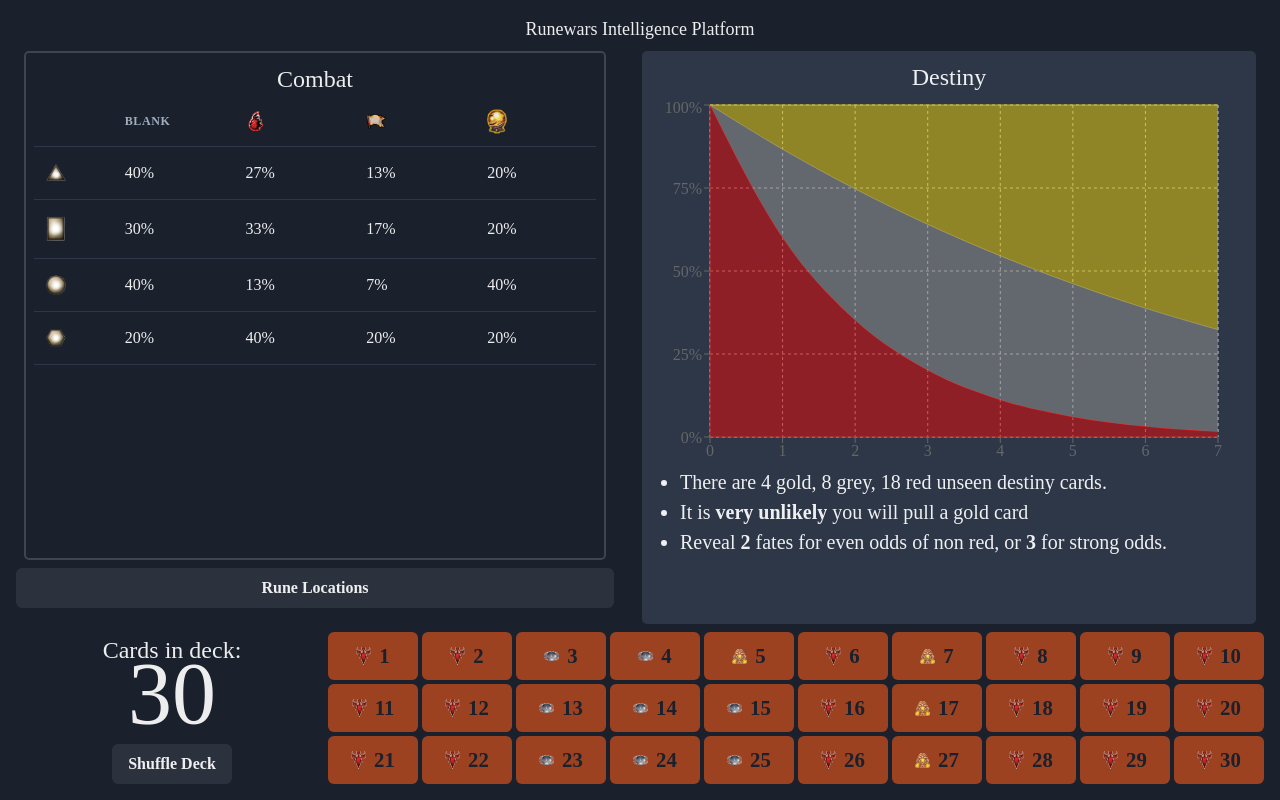
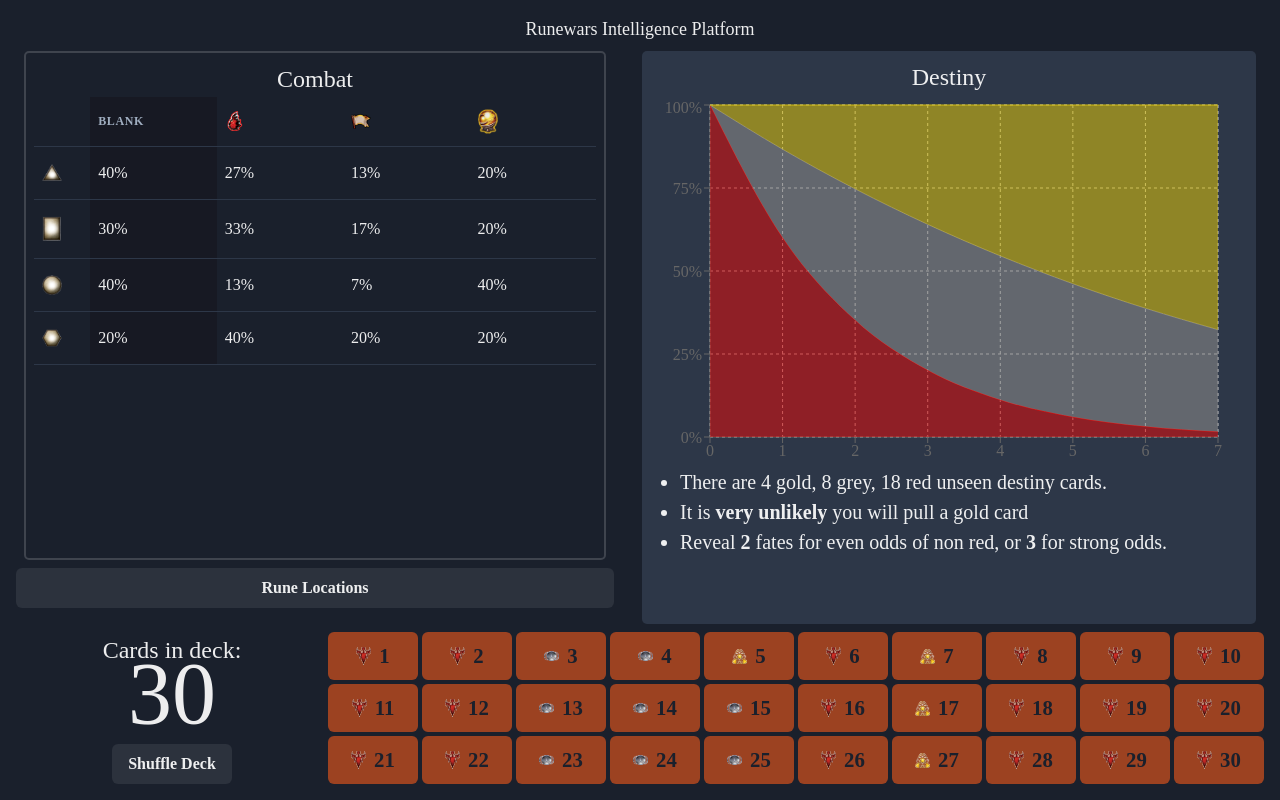
Before and after one commit to Dartoxian/rune-intelligence, a React (Create React App) app: page / in a window 1280 px wide. Built offline with nearby package versions, Linux system fonts and the light colour scheme; a web font is replaced by a local one.

Commit message:
Highlight blanks

```diff
--- a/src/App.tsx
+++ b/src/App.tsx
@@ -21,12 +21,12 @@ const runeTheme = extendTheme({
       variants: {
         simple: {
           td: {
-            paddingInlineStart: "3",
-            paddingInlineEnd: "3",
+            paddingInlineStart: "2",
+            paddingInlineEnd: "2",
           },
           th: {
-            paddingInlineStart: "3",
-            paddingInlineEnd: "3",
+            paddingInlineStart: "2",
+            paddingInlineEnd: "2",
           },
         },
       },
--- a/src/components/Combat.tsx
+++ b/src/components/Combat.tsx
@@ -13,6 +13,8 @@ import {
   Th,
   Thead,
   Tr,
+  useColorModeValue,
+  useToken,
 } from "@chakra-ui/react";
 
 import * as React from "react";
@@ -84,6 +86,15 @@ export const Combat = () => {
           </>,
         );
       }
+      if (failureModification < -0.25) {
+        r.push(
+          <>
+            <Image display={"inline"} w={"24px"} src={`/images/${odd.combatType}.png`} /> is{" "}
+            {failureModification < -0.5 && <b>much </b>}
+            less likely to succeed.
+          </>,
+        );
+      }
     });
     return r;
   }, [odds]);
@@ -105,11 +116,11 @@ export const Combat = () => {
         </Text>
         <Table mb={"16px"}>
           <colgroup>
-            <col style={{ width: "14%" }} />
-            <col style={{ width: "21.5%" }} />
-            <col style={{ width: "21.5%" }} />
-            <col style={{ width: "21.5%" }} />
-            <col style={{ width: "21.5%" }} />
+            <col style={{ width: "10%" }} />
+            <col style={{ width: "22.5%", background: useToken("colors", "gray.900") }} />
+            <col style={{ width: "22.5%" }} />
+            <col style={{ width: "22.5%" }} />
+            <col style={{ width: "22.5%" }} />
           </colgroup>
           <Thead>
             <Tr>
@@ -166,7 +177,7 @@ type PercentDiffTagProps = {
   baseValue: number;
   invert?: boolean;
 };
-const PercentDiffTag = ({ value, baseValue }: PercentDiffTagProps) => {
+const PercentDiffTag = ({ invert, value, baseValue }: PercentDiffTagProps) => {
   const diff = value - baseValue;
 
   if (Math.abs(diff) < 0.05) {
@@ -174,7 +185,7 @@ const PercentDiffTag = ({ value, baseValue }: PercentDiffTagProps) => {
   }
 
   return (
-    <Tag colorScheme={diff < 0 ? "red" : "green"} size={"sm"}>
+    <Tag colorScheme={(invert ? diff > 0 : diff < 0) ? "red" : "green"} size={"sm"}>
       <TagLeftIcon as={diff < 0 ? TriangleDownIcon : TriangleUpIcon} />
       <TagLabel>{toPercent(Math.abs(diff))}</TagLabel>
     </Tag>
```
